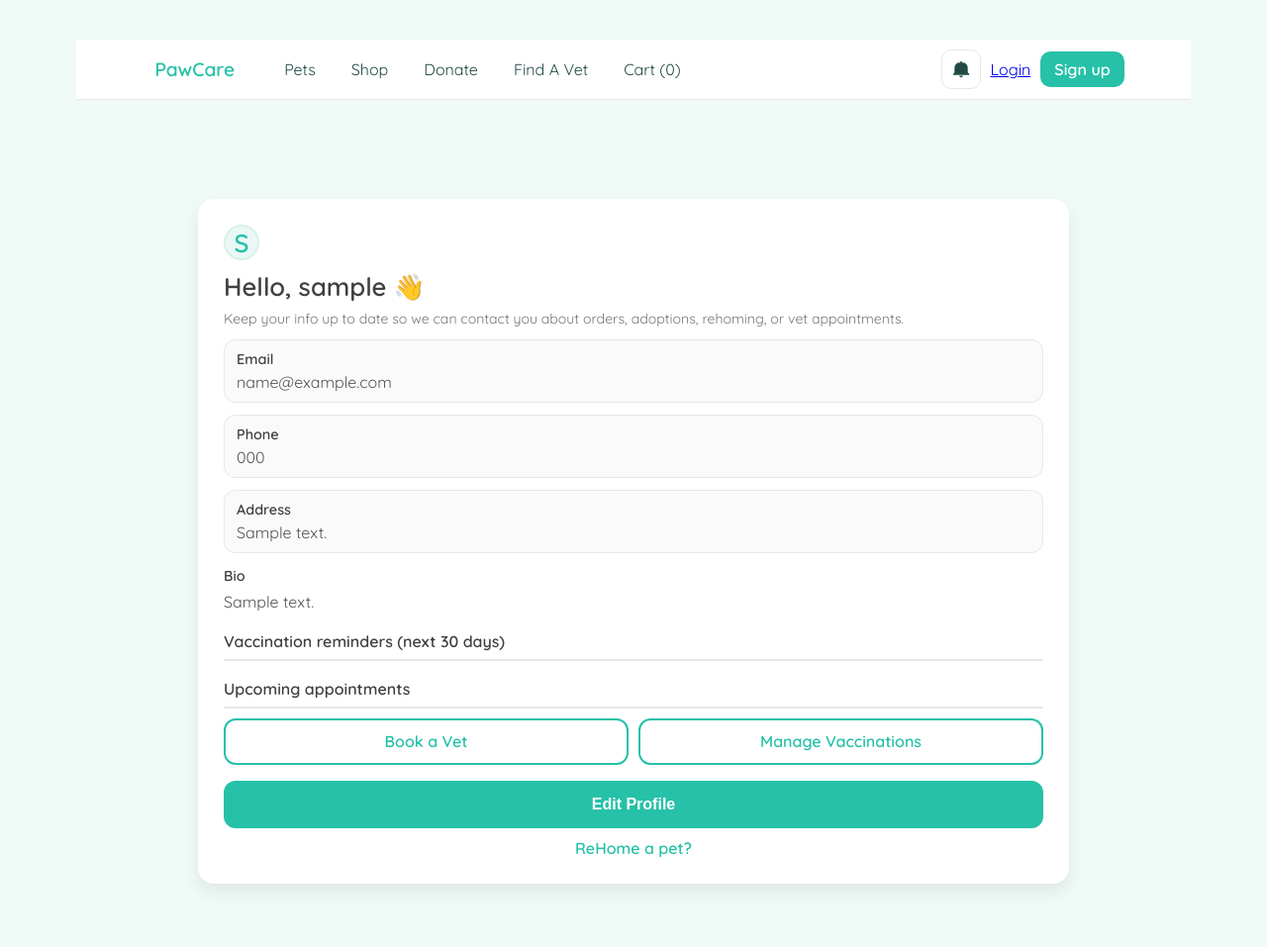
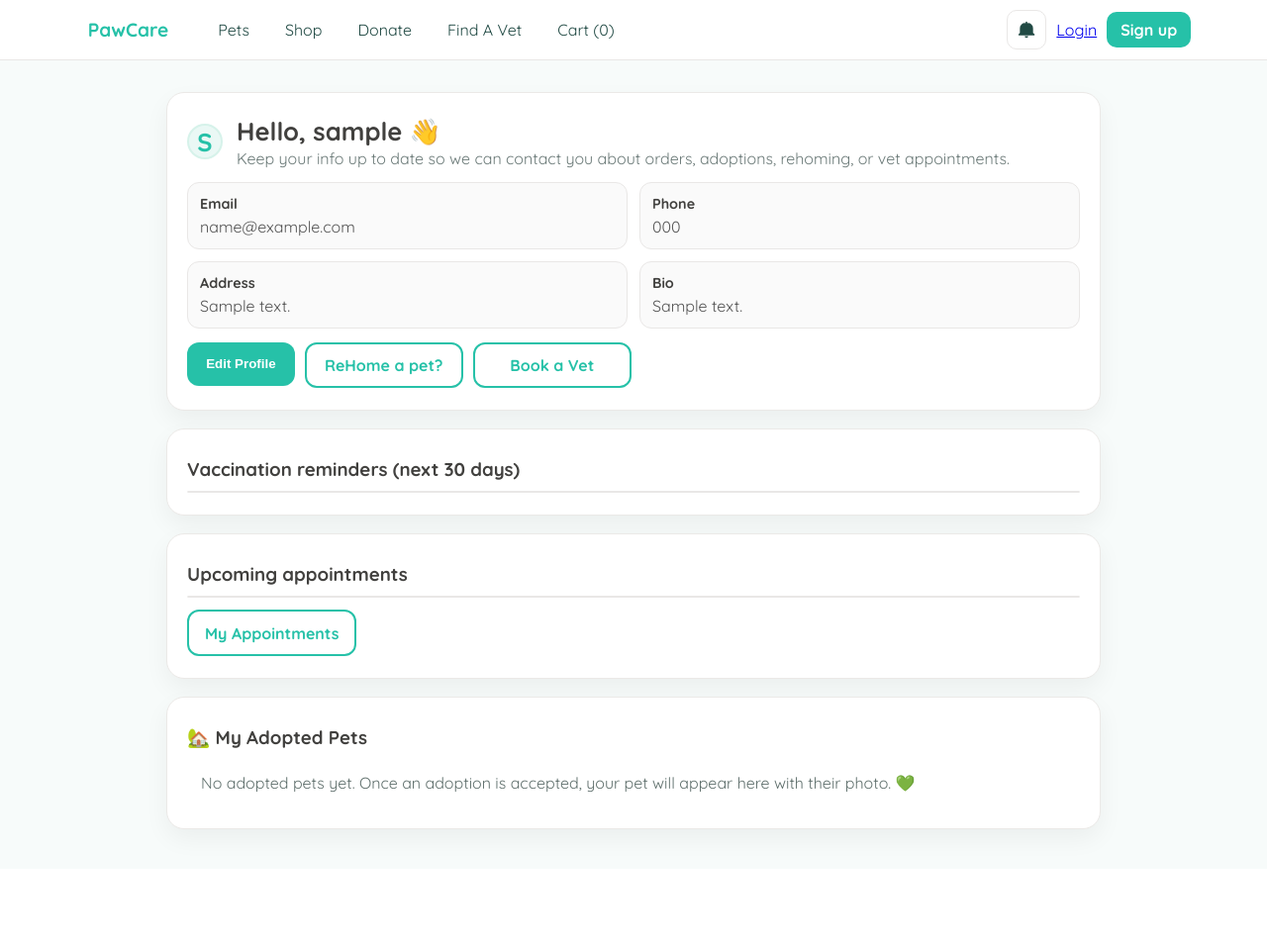
Before and after one commit to Abrar2001-namira/PawCare, a PHP site: template app/views/user/profile.php in a window 1280 px wide. Shown: the whole page at 99% size. After the commit the page ends 852 px from the top, so only its background shows below. Run offline with PHP 8.4, Linux system fonts and the light colour scheme; the template is opened without the code that fills it: most values are stand-ins (such as "Sample title", 1, 10 or a date in 2020); some libraries are stand-ins or nearby versions.

Commit message:
Describe your change

```diff
--- a/app/views/user/profile.php
+++ b/app/views/user/profile.php
@@ -1,39 +1,85 @@
-<!DOCTYPE html><html lang="en"><head>
-<meta charset="UTF-8"><title>My Profile • PawCare</title>
-<link href="https://fonts.googleapis.com/css2?family=Quicksand:wght@400;600&display=swap" rel="stylesheet">
+<!DOCTYPE html>
+<html lang="en"><head>
+<meta charset="UTF-8"><title>PawCare • My Profile</title>
+<link href="https://fonts.googleapis.com/css2?family=Quicksand:wght@400;700;800&display=swap" rel="stylesheet">
 <style>
   *{box-sizing:border-box;margin:0;padding:0}
-body{font-family:'Quicksand',sans-serif;background:#f0faf6;padding:40px 6%}
-.card{background:#fff;border-radius:16px;box-shadow:0 8px 18px rgba(0,0,0,.08);max-width:880px;margin:100px auto 24px;padding:26px}
-h2{color:#41403e;font-size:1.6rem;font-weight:600;margin-bottom:8px}
-.small{color:#777;font-size:.88rem}
-.avatar{width:88px;height:88px;border-radius:50%;background:#eaf8f5;border:2px solid #d6f2ea;display:flex;align-items:center;justify-content:center;font-weight:800;font-size:1.6rem;color:#26c1a8;margin-bottom:10px}
-.field{background:#fafafa;border:1px solid #e9e7e6;border-radius:12px;padding:10px 12px;margin-top:12px}
+  body{font-family:'Quicksand',sans-serif;background:#f7fbfa;min-height:100vh}
+
+  /* Page wrapper + consistent vertical rhythm */
+  .page{max-width:980px;margin:32px auto 40px;padding:0 18px;display:grid;gap:18px}
+
+  /* Generic card */
+  .card{
+    background:#ffffff;border:1px solid #ebe9e7;border-radius:18px;
+    box-shadow:0 10px 25px rgba(0,0,0,.05);padding:22px 20px
+  }
+
+  /* Header block */
+  .head{display:flex;align-items:center;gap:14px;margin-bottom:6px}
+  .avatar{
+    width:88px;height:88px;border-radius:50%;background:#eaf8f5;border:2px solid #d6f2ea;
+    display:flex;align-items:center;justify-content:center;font-weight:800;font-size:1.6rem;color:#26c1a8
+  }
+  h2{color:#41403e;font-size:1.6rem;font-weight:800}
+  .small{color:#6b7a78;margin-top:2px}
+
+  /* Info fields */
+  .fields{display:grid;grid-template-columns:1fr 1fr;gap:12px;margin-top:14px}
+  @media(max-width:720px){.fields{grid-template-columns:1fr}}
+  .field{background:#fafafa;border:1px solid #e9e7e6;border-radius:12px;padding:12px 12px}
   .label{font-weight:700;color:#41403e;font-size:.9rem}
   .value{color:#555;margin-top:4px;white-space:pre-wrap}
-.bio{white-space:pre-wrap;line-height:1.45;color:#555}
-button.primary{margin-top:16px;background:#26c1a8;color:#fff;border:none;width:100%;padding:.95rem;font-weight:700;font-size:1rem;border-radius:12px;cursor:pointer;transition:.25s}
+  .bio{white-space:pre-wrap;line-height:1.45;color:#555;margin-top:10px}
+
+  /* Section titles */
+  .section-title{margin:6px 0 10px;font-weight:800;color:#41403e}
+
+  /* Buttons */
+  .actions-row{display:flex;gap:10px;margin-top:14px;flex-wrap:wrap}
+  .btn-outline{
+    display:inline-block;padding:.7rem 1rem;border:2px solid #26c1a8;color:#26c1a8;border-radius:12px;
+    font-weight:700;text-decoration:none;text-align:center;min-width:160px
+  }
+  .btn-outline:hover{background:#eaf8f5}
+  button.primary{
+    background:#26c1a8;color:#fff;border:none;padding:.9rem 1.2rem;font-weight:700;border-radius:12px;cursor:pointer
+  }
   button.primary:hover{background:#1ea893}
-a.link{display:block;text-align:center;margin-top:10px;color:#26c1a8;text-decoration:none;font-weight:700}
-a.link:hover{text-decoration:underline}
-.section-title{margin-top:18px;font-weight:700;color:#41403e}
-.appt-box,.vax-box{margin-top:8px;background:#fff;border:1px solid #e9e7e6;border-radius:12px}
+
+  /* Vaccinations mini-list */
+  .vax-box{margin-top:6px;border:1px solid #e9e7e6;border-radius:12px;background:#fff}
   .row{display:flex;gap:12px;align-items:center;padding:12px;border-top:1px solid #f1efee}
   .row:first-child{border-top:none}
   .when{min-width:160px;color:#1b3f39;font-weight:700}
   .who{color:#445b58}
-.badge{display:inline-block;padding:4px 10px;border-radius:999px;font-weight:700;font-size:.78rem;margin-left:8px}
-.booked{background:#e7f8f4;border:1px solid #bfece1;color:#1b907d}
-.completed{background:#e8eafc;border:1px solid #c7cbff;color:#343a8b}
-.cancelled{background:#ffe6e6;border:1px solid #ffb2b2;color:#9c2a2a}
+  .badge{display:inline-block;padding:4px 10px;border-radius:999px;font-weight:700;font-size:.78rem}
   .soon{background:#fff3d6;border:1px solid #f5d48a;color:#9b6b00}
   .empty{padding:14px;color:#60706d}
-.actions-row{display:flex;gap:10px;margin-top:10px}
-.btn-outline{display:inline-block;padding:.7rem 1rem;border:2px solid #26c1a8;color:#26c1a8;border-radius:12px;font-weight:700;text-decoration:none;text-align:center;flex:1}
-.btn-outline:hover{background:#eaf8f5}
-.btn-cancel{margin-left:auto;background:#fff;border:2px solid #ff6b6b;color:#ff6b6b;padding:.55rem .8rem;border-radius:10px;font-weight:700;cursor:pointer}
+
+  /* Appointments list (your existing styles kept, spacing refined) */
+  .appt-box{margin-top:6px;background:#fff;border:1px solid #e9e7e6;border-radius:12px}
+  .appt-row{display:flex;gap:12px;align-items:center;padding:12px;border-top:1px solid #f1efee}
+  .appt-row:first-child{border-top:none}
+  .booked{background:#e7f8f4;color:#1b907d;border:1px solid #bfece1}
+  .completed{background:#e8eafc;color:#343a8b;border:1px solid #c7cbff}
+  .cancelled{background:#ffe6e6;color:#9c2a2a;border:1px solid #ffb2b2}
+  .btn-cancel{
+    margin-left:auto;background:#fff;border:2px solid #ff6b6b;color:#ff6b6b;
+    padding:.55rem .8rem;border-radius:10px;font-weight:700;cursor:pointer
+  }
   .btn-cancel:hover{background:#ffefef}
-</style></head><body>
+
+  /* Adopted Pets grid */
+  .pet-grid{display:grid;grid-template-columns:repeat(auto-fill,minmax(180px,1fr));gap:14px}
+  .pet-card{border:1px solid #e9e7e6;border-radius:16px;overflow:hidden;background:#fff;display:flex;flex-direction:column}
+  .pet-card img{width:100%;height:150px;object-fit:cover;background:#f4f7f6}
+  .pet-card .pbody{padding:10px 12px}
+  .pet-card .pname{margin:0 0 6px 0;color:#214a44;font-weight:800}
+  .pet-card a{color:#26c1a8;text-decoration:none;font-weight:700}
+  .pet-card a:hover{text-decoration:underline}
+</style>
+</head><body>
 <?php include_once 'app/views/partials/nav.php'; ?>
 
 <?php
@@ -41,27 +87,45 @@ a.link:hover{text-decoration:underline}
   // Load upcoming appointments and vaccination reminders (next 30 days)
   $apptUpcoming = $this->model('Appointment')->upcomingByUser($u['id'] ?? $_SESSION['user_id'] ?? 0, 6);
   $vaxSoon      = $this->model('Vaccination')->upcomingDue($u['id'] ?? $_SESSION['user_id'] ?? 0, 30, 5);
+
+  // Adopted pets list (controller should pass $adopted; fall back to empty if not set)
+  $adopted = $adopted ?? [];
 ?>
 
+<div class="page">
+
+  <!-- PROFILE -->
   <div class="card">
+    <div class="head">
       <div class="avatar"><?=strtoupper(substr(($u['username'] ?? 'U'),0,1))?></div>
+      <div>
         <h2>Hello, <?=htmlspecialchars($u['username'])?> 👋</h2>
-  <div class="small">Keep your info up to date so we can contact you about orders, adoptions, rehoming, or vet appointments.</div>
+        <p class="small">Keep your info up to date so we can contact you about orders, adoptions, rehoming, or vet appointments.</p>
+      </div>
+    </div>
 
+    <div class="fields">
       <div class="field"><div class="label">Email</div><div class="value"><?=htmlspecialchars($u['email'] ?: '—')?></div></div>
       <div class="field"><div class="label">Phone</div><div class="value"><?=htmlspecialchars($u['phone'] ?: '—')?></div></div>
       <div class="field"><div class="label">Address</div><div class="value"><?=htmlspecialchars($u['address'] ?: '—')?></div></div>
-
-  <div style="margin-top:14px">
-    <div class="label" style="margin-bottom:6px">Bio</div>
-    <div class="bio"><?=htmlspecialchars($u['bio'] ?: "Tell us about you! (e.g., favorite breed, pet experience)")?></div>
+      <div class="field"><div class="label">Bio</div><div class="value"><?=htmlspecialchars($u['bio'] ?: "Tell us about you! (e.g., favorite breed, pet experience)")?></div></div>
     </div>
 
-  <!-- Vaccination reminders -->
-  <div class="section-title">Vaccination reminders (next 30 days)</div>
+    <div class="actions-row">
+      <form action="<?=BASE_URL?>/User/edit" method="get"><button class="primary" type="submit">Edit Profile</button></form>
+      <a class="btn-outline" href="<?=BASE_URL?>/Rehome/request">ReHome a pet?</a>
+      <a class="btn-outline" href="<?=BASE_URL?>/Appointment/index">Book a Vet</a>
+    </div>
+  </div>
+
+  <!-- VACCINATION REMINDERS -->
+  <div class="card">
+    <h3 class="section-title">Vaccination reminders (next 30 days)</h3>
     <div class="vax-box">
       <?php if(empty($vaxSoon)): ?>
-      <div class="empty">No upcoming vaccinations. <a class="btn-outline" style="display:inline-block;margin-left:8px" href="<?=BASE_URL?>/Vaccination/index">Add one</a></div>
+        <div class="empty">No upcoming vaccinations.
+          <a class="btn-outline" style="display:inline-block;margin-left:8px" href="<?=BASE_URL?>/Vaccination/index">Add one</a>
+        </div>
       <?php else: foreach($vaxSoon as $v): ?>
         <div class="row">
           <div class="when">📅 <?=date('M d, Y', strtotime($v['due_date']))?></div>
@@ -70,21 +134,26 @@ a.link:hover{text-decoration:underline}
         </div>
       <?php endforeach; endif; ?>
     </div>
+  </div>
 
-  <!-- Upcoming Appointments (existing) -->
-  <div class="section-title">Upcoming appointments</div>
+  <!-- UPCOMING APPOINTMENTS -->
+  <div class="card">
+    <h3 class="section-title">Upcoming appointments</h3>
     <div class="appt-box">
       <?php if (!empty($apptUpcoming)): ?>
         <?php foreach ($apptUpcoming as $r): ?>
           <?php $d = date('M d, Y', strtotime($r['appt_date'])); $t = date('g:i A', strtotime($r['slot'])); ?>
-        <div class="row">
+          <div class="appt-row">
             <div class="when">🗓️ <?=$d?> • <?=$t?></div>
             <div class="who">with <strong><?=htmlspecialchars($r['vet_name'])?></strong> (<?=htmlspecialchars($r['vet_city'])?>) — for <strong><?=htmlspecialchars($r['pet_name'])?></strong></div>
-          <span class="badge booked" style="margin-left:10px">Booked</span>
+            <span class="badge <?=htmlspecialchars(strtolower($r['status']))?>"><?=ucfirst($r['status'])?></span>
+
+            <?php if (strtolower($r['status'])==='booked'): ?>
               <form method="post" action="<?=BASE_URL?>/Appointment/cancel" style="margin-left:auto">
                 <input type="hidden" name="id" value="<?=$r['id']?>">
                 <button class="btn-cancel" type="submit" onclick="return confirm('Cancel this appointment?')">Cancel</button>
               </form>
+            <?php endif; ?>
           </div>
         <?php endforeach; ?>
       <?php else: ?>
@@ -92,13 +161,30 @@ a.link:hover{text-decoration:underline}
       <?php endif; ?>
     </div>
 
-  <!-- Actions -->
-  <div class="actions-row">
-    <a class="btn-outline" href="<?=BASE_URL?>/Appointment/index">Book a Vet</a>
-    <a class="btn-outline" href="<?=BASE_URL?>/Vaccination/index">Manage Vaccinations</a>
+    <div class="actions-row" style="margin-top:12px">
+      <a class="btn-outline" href="<?=BASE_URL?>/Appointment/history">My Appointments</a>
+    </div>
   </div>
 
-  <form action="<?=BASE_URL?>/User/edit" method="get"><button class="primary" type="submit">Edit Profile</button></form>
-  <a class="link" href="<?=BASE_URL?>/Rehome/request">ReHome a pet?</a>
+  <!-- MY ADOPTED PETS -->
+  <div class="card">
+    <h3 class="section-title">🏡 My Adopted Pets</h3>
+    <?php if (empty($adopted)): ?>
+      <div class="empty">No adopted pets yet. Once an adoption is accepted, your pet will appear here with their photo. 💚</div>
+    <?php else: ?>
+      <div class="pet-grid">
+        <?php foreach ($adopted as $a): ?>
+          <div class="pet-card">
+            <img src="<?=htmlspecialchars($a['pet_image'] ?? '')?>" alt="<?=htmlspecialchars($a['pet_name'] ?? 'Pet')?>">
+            <div class="pbody">
+              <p class="pname"><?=htmlspecialchars($a['pet_name'] ?? 'Pet')?></p>
+              <a href="<?=BASE_URL?>/Pet/detail?id=<?=intval($a['pet_id'])?>">View profile</a>
+            </div>
+          </div>
+        <?php endforeach; ?>
+      </div>
+    <?php endif; ?>
+  </div>
+
 </div>
 </body></html>
```
Also changed, not shown: all_files.txt (+126 -58 lines), app/controllers/AppointmentController.php (+15 -8 lines), app/controllers/UserController.php (+9 -2 lines), app/models/Adoption.php (+18 -0 lines), app/views/user/edit.php (+59 -13 lines). Lines whose indentation alone changed are shown as unchanged.
